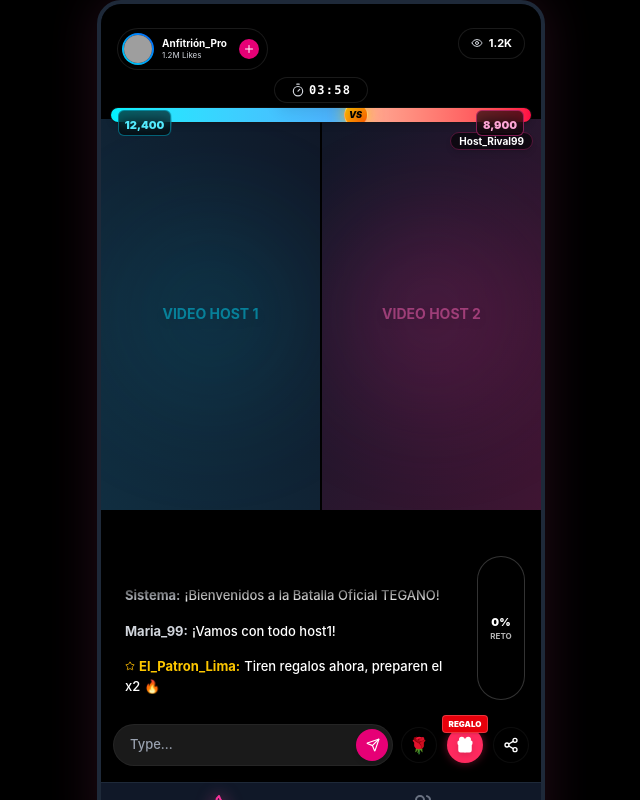
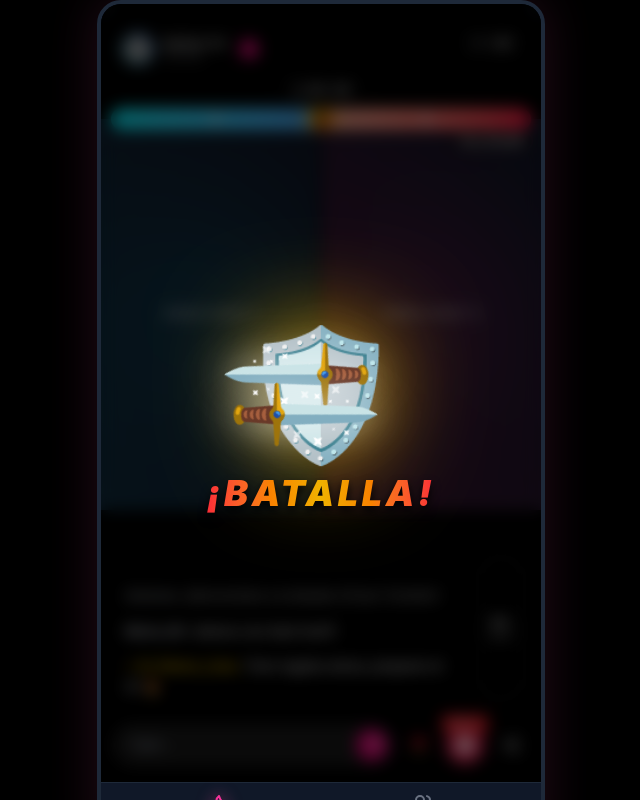
Before and after one commit to Thonny27/TiktokBatallas, a React (Vite) app: page / in a window 1280 px wide. Both pictures are taken after a click on the button "Test: Host". Shown: the whole page, without its empty margins (319-959 px from the left). Built offline with nearby package versions, Linux system fonts and the light colour scheme; grey boxes are pictures that could not be loaded.

Commit message:
implementacion de batallasde 3 y 4 personas

```diff
--- a/src/App.jsx
+++ b/src/App.jsx
@@ -24,8 +24,11 @@ export default function App() {
   // ==========================================
   const [battlePhase, setBattlePhase] = useState('active'); // 'active', 'results', 'solo'
   const [timeLeft, setTimeLeft] = useState(240); // 30 segundos para probar
-  const [score1, setScore1] = useState(12400);
-  const [score2, setScore2] = useState(8900);
+  const [score1, setScore1] = useState(0);
+  const [score2, setScore2] = useState(0);
+  const [score3, setScore3] = useState(0);
+  const [score4, setScore4] = useState(0);
+  const [battleType, setBattleType] = useState(2); // 2, 3, or 4 hosts
   const [balance, setBalance] = useState(500000); // Monedas ilimitadas para pruebas
   const [totalGiftsSent, setTotalGiftsSent] = useState(0); // Seguimiento de regalos enviados
 
@@ -83,8 +86,8 @@ export default function App() {
       // Simulador orgánico de puntos
       setScore1(s => s + (Math.random() > 0.6 ? Math.floor(Math.random() * 50) : 0));
       setScore2(s => s + (Math.random() > 0.6 ? Math.floor(Math.random() * 50) : 0));
-
-      // We need another way to unlock it when progress reaches 100. Let's do it in a separate useEffect.
+      if (battleType >= 3) setScore3(s => s + (Math.random() > 0.6 ? Math.floor(Math.random() * 50) : 0));
+      if (battleType >= 4) setScore4(s => s + (Math.random() > 0.6 ? Math.floor(Math.random() * 50) : 0));
 
       // Simulador orgánico de chat
       if (Math.random() > 0.8) {
@@ -106,7 +109,7 @@ export default function App() {
       }
     }, 1000);
     return () => clearInterval(timer);
-  }, [userRole, activeTab]);
+  }, [userRole, activeTab, battlePhase, battleType]);
 
   // Unlock community gift
   useEffect(() => {
@@ -201,7 +204,11 @@ export default function App() {
   // RENDERIZADO
   // ==========================================
   if (!userRole) {
-    return <RoleSelector onSelectRole={(role) => { setUserRole(role); setActiveTab('arena'); }} />;
+    return <RoleSelector
+      onSelectRole={(role) => { setUserRole(role); setActiveTab('arena'); }}
+      battleType={battleType}
+      onSelectBattleType={setBattleType}
+    />;
   }
 
   const renderDashboard = () => {
@@ -242,6 +249,9 @@ export default function App() {
                   isBattleActive={battlePhase === 'active' || battlePhase === 'results'}
                   score1={score1}
                   score2={score2}
+                  score3={score3}
+                  score4={score4}
+                  battleType={battleType}
                   hearts={hearts}
                   smallGifts={smallGifts}
                   isGiantGiftActive={isGiantGiftActive}
--- a/src/components/Arena/ArenaScreen.jsx
+++ b/src/components/Arena/ArenaScreen.jsx
@@ -1,4 +1,4 @@
-import React, { useState } from 'react';
+import React, { useState, useEffect } from 'react';
 import { Eye, Gift, Share2, MoreHorizontal, AlertTriangle, Plus, Send } from 'lucide-react';
 import PKBar from './PKBar';
 import Chat from './Chat';
@@ -15,6 +15,9 @@ export default function ArenaScreen({
   isBattleActive,
   score1,
   score2,
+  score3 = 0,
+  score4 = 0,
+  battleType = 2,
   isGiantGiftActive,
   smallGifts,
   hearts,
@@ -30,6 +33,17 @@ export default function ArenaScreen({
 }) {
   const isSnipeTime = timeLeft <= 60 && timeLeft > 0;
   const [selectedHost, setSelectedHost] = useState(null);
+  const [showBattleStartAnim, setShowBattleStartAnim] = useState(false);
+
+  useEffect(() => {
+    if (isBattleActive) {
+      setShowBattleStartAnim(true);
+      const t = setTimeout(() => setShowBattleStartAnim(false), 3000);
+      return () => clearTimeout(t);
+    } else {
+      setShowBattleStartAnim(false);
+    }
+  }, [isBattleActive]);
 
   const mockHost1 = {
     name: 'Anfitrión_Pro',
@@ -101,60 +115,44 @@ export default function ArenaScreen({
         <>
           {/* 2. BARRA PK (Flotando debajo del header - ABSOLUTE) */}
           <div className="absolute top-[65px] left-0 w-full z-40 pointer-events-none">
-            <PKBar score1={score1} score2={score2} timeLeft={timeLeft} />
+            <PKBar score1={score1} score2={score2} score3={score3} score4={score4} battleType={battleType} timeLeft={timeLeft} />
           </div>
 
           {/* 3. VIDEOS (Mitad de pantalla en PK Mode, espaciados para no tapar header/pkbar) */}
-          <div className="flex w-full h-[65%] shrink-0 pointer-events-none relative z-20 pt-[115px]">
-            <div className="w-1/2 relative bg-gray-900 border-r border-black flex flex-col items-center justify-center overflow-hidden">
-              <div className="absolute inset-0 bg-gradient-to-tr from-cyan-900/40 to-transparent"></div>
-              <div className="w-48 h-48 rounded-full bg-cyan-500/20 blur-3xl absolute animate-[pulse_4s_ease-in-out_infinite]"></div>
-              <span className="text-cyan-400/50 font-bold text-sm z-10 drop-shadow-lg">VIDEO HOST 1</span>
-
-              {/* Animación de WIN/LOSE Host 1 */}
+          <div className="flex w-full h-[65%] shrink-0 pointer-events-none relative z-20 pt-[115px] flex-wrap">
+            {(() => {
+              const maxScore = Math.max(score1, score2, battleType >= 3 ? score3 : 0, battleType >= 4 ? score4 : 0);
+              const renderVideoHost = (hostIndex, name, score, colorClass, gradient, pulseColor, containerClass) => {
+                const isWinner = score >= maxScore && maxScore > 0;
+                return (
+                  <div key={hostIndex} className={`relative bg-gray-900 border-black flex flex-col items-center justify-center overflow-hidden ${containerClass}`}>
+                    <div className={`absolute inset-0 bg-gradient-to-tr ${gradient} to-transparent`}></div>
+                    {hostIndex > 1 && name && (
+                      <div className="absolute top-2 right-2 z-20">
+                        <span onClick={(e) => { e.stopPropagation(); setSelectedHost(mockHost2); }} className={`bg-black/60 backdrop-blur-md rounded-full px-2 py-0.5 text-white font-bold text-[10px] border ${colorClass} shadow-md cursor-pointer pointer-events-auto hover:bg-black/80 transition`}>
+                          {name}
+                        </span>
+                      </div>
+                    )}
+                    <div className={`w-32 h-32 md:w-48 md:h-48 rounded-full ${pulseColor} blur-3xl absolute animate-[pulse_4s_ease-in-out_infinite]`}></div>
+                    <span className={`text-white/50 font-bold text-xs md:text-sm z-10 drop-shadow-lg`}>VIDEO HOST {hostIndex}</span>
                     <AnimatePresence>
                       {battlePhase === 'results' && (
-                  <motion.div
-                    initial={{ scale: 0, opacity: 0, rotate: -20 }}
-                    animate={{ scale: 1, opacity: 1, rotate: 0 }}
-                    className="absolute inset-0 flex flex-col items-center justify-center bg-black/40 backdrop-blur-[2px] z-30"
-                  >
-                    {score1 >= score2 ? (
-                      <div className="flex flex-col items-center relative">
-                        {/* Aura radial dorada */}
-                        <div className="absolute top-1/2 left-1/2 transform -translate-x-1/2 -translate-y-1/2 w-40 h-40 bg-yellow-500/40 blur-[40px] rounded-full animate-pulse z-0 pointer-events-none"></div>
-
-                        <motion.div
-                          animate={{ y: [0, -15, 0], scale: [1, 1.1, 1] }}
-                          transition={{ repeat: Infinity, duration: 2, ease: "easeInOut" }}
-                          className="text-7xl drop-shadow-[0_0_30px_rgba(250,204,21,1)] mb-2 relative z-10"
-                        >
-                          👑
-                        </motion.div>
-
-                        <div className="relative z-10 bg-black/40 px-6 py-1 rounded-full border border-yellow-500/30 shadow-[0_0_20px_rgba(250,204,21,0.4)] backdrop-blur-sm mt-1">
-                          <span className="font-black italic text-4xl text-transparent bg-clip-text bg-gradient-to-b from-yellow-200 via-yellow-400 to-yellow-600 drop-shadow-[0_2px_4px_rgba(0,0,0,0.8)] tracking-widest">
-                            WIN
-                          </span>
+                        <motion.div initial={{ scale: 0, opacity: 0, rotate: hostIndex % 2 === 0 ? 20 : -20 }} animate={{ scale: 1, opacity: 1, rotate: 0 }} className="absolute inset-0 flex flex-col items-center justify-center bg-black/40 backdrop-blur-[2px] z-30">
+                          {isWinner ? (
+                            <div className="flex flex-col items-center relative scale-75 md:scale-100">
+                              <div className="absolute top-1/2 left-1/2 transform -translate-x-1/2 -translate-y-1/2 w-32 h-32 md:w-40 md:h-40 bg-yellow-500/40 blur-[40px] rounded-full animate-pulse z-0 pointer-events-none"></div>
+                              <motion.div animate={{ y: [0, -15, 0], scale: [1, 1.1, 1] }} transition={{ repeat: Infinity, duration: 2, ease: "easeInOut" }} className="text-5xl md:text-7xl drop-shadow-[0_0_30px_rgba(250,204,21,1)] mb-2 relative z-10">👑</motion.div>
+                              <div className="relative z-10 bg-black/40 px-4 md:px-6 py-1 rounded-full border border-yellow-500/30 shadow-[0_0_20px_rgba(250,204,21,0.4)] backdrop-blur-sm mt-1">
+                                <span className="font-black italic text-2xl md:text-4xl text-transparent bg-clip-text bg-gradient-to-b from-yellow-200 via-yellow-400 to-yellow-600 drop-shadow-[0_2px_4px_rgba(0,0,0,0.8)] tracking-widest">WIN</span>
                               </div>
                             </div>
                           ) : (
-                      <div className="flex flex-col items-center relative opacity-90 grayscale-[40%]">
-                        {/* Aura oscura y fría */}
-                        <div className="absolute top-1/2 left-1/2 transform -translate-x-1/2 -translate-y-1/2 w-40 h-40 bg-blue-900/30 blur-[40px] rounded-full animate-pulse z-0 pointer-events-none"></div>
-
-                        <motion.div
-                          animate={{ opacity: [0.6, 1, 0.6], y: [0, 5, 0] }}
-                          transition={{ repeat: Infinity, duration: 2.5, ease: "easeInOut" }}
-                          className="text-7xl drop-shadow-[0_0_20px_rgba(100,116,139,0.8)] mb-2 relative z-10"
-                        >
-                          🌧️
-                        </motion.div>
-
-                        <div className="relative z-10 bg-black/40 px-5 py-1 rounded-full border border-gray-500/30 shadow-[0_0_15px_rgba(0,0,0,0.8)] backdrop-blur-sm mt-1">
-                          <span className="font-black italic text-3xl text-gray-400 drop-shadow-[0_2px_4px_rgba(0,0,0,0.8)] tracking-widest">
-                            LOSE
-                          </span>
+                            <div className="flex flex-col items-center relative opacity-90 grayscale-[40%] scale-75 md:scale-100">
+                              <div className="absolute top-1/2 left-1/2 transform -translate-x-1/2 -translate-y-1/2 w-32 h-32 md:w-40 md:h-40 bg-blue-900/30 blur-[40px] rounded-full animate-pulse z-0 pointer-events-none"></div>
+                              <motion.div animate={{ opacity: [0.6, 1, 0.6], y: [0, 5, 0] }} transition={{ repeat: Infinity, duration: 2.5, ease: "easeInOut" }} className="text-5xl md:text-7xl drop-shadow-[0_0_20px_rgba(100,116,139,0.8)] mb-2 relative z-10">🌧️</motion.div>
+                              <div className="relative z-10 bg-black/40 px-4 md:px-5 py-1 rounded-full border border-gray-500/30 shadow-[0_0_15px_rgba(0,0,0,0.8)] backdrop-blur-sm mt-1">
+                                <span className="font-black italic text-xl md:text-3xl text-gray-400 drop-shadow-[0_2px_4px_rgba(0,0,0,0.8)] tracking-widest">LOSE</span>
                               </div>
                             </div>
                           )}
@@ -162,68 +160,41 @@ export default function ArenaScreen({
                       )}
                     </AnimatePresence>
                   </div>
-            <div className="w-1/2 relative bg-gray-900 border-l border-black flex flex-col items-center justify-center overflow-hidden">
-              <div className="absolute inset-0 bg-gradient-to-tl from-pink-900/40 to-transparent"></div>
-              <div className="absolute top-2 right-2 z-20">
-                <span
-                  onClick={(e) => { e.stopPropagation(); setSelectedHost(mockHost2); }}
-                  className="bg-black/60 backdrop-blur-md rounded-full px-2 py-0.5 text-white font-bold text-[10px] border border-pink-500/30 shadow-md cursor-pointer pointer-events-auto hover:bg-black/80 transition"
-                >Host_Rival99</span>
+                );
+              };
+
+              if (battleType === 2) {
+                return (
+                  <>
+                    {renderVideoHost(1, null, score1, '', 'from-cyan-900/40', 'bg-cyan-500/20', 'w-1/2 h-full border-r')}
+                    {renderVideoHost(2, 'Host_Rival99', score2, 'border-pink-500/30', 'from-pink-900/40', 'bg-pink-500/20', 'w-1/2 h-full border-l')}
+                  </>
+                );
+              } else if (battleType === 3) {
+                return (
+                  <>
+                    {renderVideoHost(1, null, score1, '', 'from-cyan-900/40', 'bg-cyan-500/20', 'w-1/2 h-full border-r')}
+                    <div className="w-1/2 h-full flex flex-col border-l border-black pointer-events-auto">
+                      {renderVideoHost(2, 'Host_Rival99', score2, 'border-pink-500/30', 'from-pink-900/40', 'bg-pink-500/20', 'h-1/2 border-b w-full')}
+                      {renderVideoHost(3, 'TercerHost', score3, 'border-orange-500/30', 'from-orange-900/40', 'bg-orange-500/20', 'h-1/2 border-t w-full')}
                     </div>
-              <div className="w-48 h-48 rounded-full bg-pink-500/20 blur-3xl absolute animate-[pulse_3s_ease-in-out_infinite]"></div>
-              <span className="text-pink-400/50 font-bold text-sm z-10 drop-shadow-lg">VIDEO HOST 2</span>
-
-              {/* Animación de WIN/LOSE Host 2 */}
-              <AnimatePresence>
-                {battlePhase === 'results' && (
-                  <motion.div
-                    initial={{ scale: 0, opacity: 0, rotate: 20 }}
-                    animate={{ scale: 1, opacity: 1, rotate: 0 }}
-                    className="absolute inset-0 flex flex-col items-center justify-center bg-black/40 backdrop-blur-[2px] z-30"
-                  >
-                    {score2 > score1 ? (
-                      <div className="flex flex-col items-center relative">
-                        {/* Aura radial dorada */}
-                        <div className="absolute top-1/2 left-1/2 transform -translate-x-1/2 -translate-y-1/2 w-40 h-40 bg-yellow-500/40 blur-[40px] rounded-full animate-pulse z-0 pointer-events-none"></div>
-
-                        <motion.div
-                          animate={{ y: [0, -15, 0], scale: [1, 1.1, 1] }}
-                          transition={{ repeat: Infinity, duration: 2, ease: "easeInOut" }}
-                          className="text-7xl drop-shadow-[0_0_30px_rgba(250,204,21,1)] mb-2 relative z-10"
-                        >
-                          👑
-                        </motion.div>
-
-                        <div className="relative z-10 bg-black/40 px-6 py-1 rounded-full border border-yellow-500/30 shadow-[0_0_20px_rgba(250,204,21,0.4)] backdrop-blur-sm mt-1">
-                          <span className="font-black italic text-4xl text-transparent bg-clip-text bg-gradient-to-b from-yellow-200 via-yellow-400 to-yellow-600 drop-shadow-[0_2px_4px_rgba(0,0,0,0.8)] tracking-widest">
-                            WIN
-                          </span>
+                  </>
+                );
+              } else if (battleType === 4) {
+                return (
+                  <>
+                    <div className="w-1/2 h-full flex flex-col border-r border-black pointer-events-auto">
+                      {renderVideoHost(1, null, score1, '', 'from-cyan-900/40', 'bg-cyan-500/20', 'h-1/2 border-b w-full')}
+                      {renderVideoHost(3, 'Host_Naranja', score3, 'border-orange-500/30', 'from-orange-900/40', 'bg-orange-500/20', 'h-1/2 border-t w-full')}
                     </div>
+                    <div className="w-1/2 h-full flex flex-col border-l border-black pointer-events-auto">
+                      {renderVideoHost(2, 'Host_Rival99', score2, 'border-pink-500/30', 'from-pink-900/40', 'bg-pink-500/20', 'h-1/2 border-b w-full')}
+                      {renderVideoHost(4, 'Host_Morado', score4, 'border-purple-500/30', 'from-purple-900/40', 'bg-purple-500/20', 'h-1/2 border-t w-full')}
                     </div>
-                    ) : (
-                      <div className="flex flex-col items-center relative opacity-90 grayscale-[40%]">
-                        {/* Aura oscura y fría */}
-                        <div className="absolute top-1/2 left-1/2 transform -translate-x-1/2 -translate-y-1/2 w-40 h-40 bg-blue-900/30 blur-[40px] rounded-full animate-pulse z-0 pointer-events-none"></div>
-
-                        <motion.div
-                          animate={{ opacity: [0.6, 1, 0.6], y: [0, 5, 0] }}
-                          transition={{ repeat: Infinity, duration: 2.5, ease: "easeInOut" }}
-                          className="text-7xl drop-shadow-[0_0_20px_rgba(100,116,139,0.8)] mb-2 relative z-10"
-                        >
-                          🌧️
-                        </motion.div>
-
-                        <div className="relative z-10 bg-black/40 px-5 py-1 rounded-full border border-gray-500/30 shadow-[0_0_15px_rgba(0,0,0,0.8)] backdrop-blur-sm mt-1">
-                          <span className="font-black italic text-3xl text-gray-400 drop-shadow-[0_2px_4px_rgba(0,0,0,0.8)] tracking-widest">
-                            LOSE
-                          </span>
-                        </div>
-                      </div>
-                    )}
-                  </motion.div>
-                )}
-              </AnimatePresence>
-            </div>
+                  </>
+                );
+              }
+            })()}
           </div>
         </>
       ) : (
@@ -234,6 +205,67 @@ export default function ArenaScreen({
           <span className="text-white/50 font-bold text-lg z-10 drop-shadow-lg">PANTALLA COMPLETA</span>
         </div>
       )}
+
+      {/* Battle Start Animation Overlay */}
+      <AnimatePresence>
+        {showBattleStartAnim && (
+          <motion.div
+            initial={{ opacity: 0 }}
+            animate={{ opacity: 1 }}
+            exit={{ opacity: 0 }}
+            className="absolute inset-0 z-50 flex items-center justify-center bg-black/60 backdrop-blur-sm pointer-events-none"
+          >
+            <div className="relative flex items-center justify-center">
+              {/* Escudo central brillando */}
+              <motion.div
+                initial={{ scale: 0, opacity: 0 }}
+                animate={{ scale: [0, 1.2, 1], opacity: 1 }}
+                transition={{ duration: 0.8, ease: "backOut" }}
+                className="text-9xl drop-shadow-[0_0_50px_rgba(234,179,8,1)] z-10 relative"
+              >
+                🛡️
+              </motion.div>
+
+              {/* Espada Izquierda (Chocando) */}
+              <motion.div
+                initial={{ x: -200, y: -200, rotate: -45, opacity: 0 }}
+                animate={{ x: -20, y: -20, rotate: 45, opacity: 1 }}
+                transition={{ delay: 0.5, duration: 0.3, type: "spring", stiffness: 300 }}
+                className="text-8xl absolute z-20 drop-shadow-[0_0_20px_rgba(255,255,255,0.8)]"
+              >
+                🗡️
+              </motion.div>
+
+              {/* Espada Derecha (Chocando) */}
+              <motion.div
+                initial={{ x: 200, y: 200, rotate: 135, opacity: 0 }}
+                animate={{ x: 20, y: 20, rotate: 45, opacity: 1 }}
+                transition={{ delay: 0.5, duration: 0.3, type: "spring", stiffness: 300 }}
+                className="text-8xl absolute z-20 drop-shadow-[0_0_20px_rgba(255,255,255,0.8)] scale-x-[-1]"
+              >
+                🗡️
+              </motion.div>
+
+              {/* Destello de choque */}
+              <motion.div
+                initial={{ scale: 0, opacity: 0 }}
+                animate={{ scale: [0, 2, 0], opacity: [0, 1, 0] }}
+                transition={{ delay: 0.7, duration: 0.5 }}
+                className="absolute z-30 w-48 h-48 bg-white/80 blur-2xl rounded-full"
+              ></motion.div>
+
+              <motion.div
+                initial={{ scale: 0, y: 50, opacity: 0 }}
+                animate={{ scale: 1, y: 100, opacity: 1 }}
+                transition={{ delay: 1, duration: 0.5 }}
+                className="absolute z-40 text-4xl font-black italic text-transparent bg-clip-text bg-gradient-to-r from-red-500 via-yellow-500 to-red-500 drop-shadow-[0_5px_5px_rgba(0,0,0,1)] tracking-widest uppercase"
+              >
+                ¡BATALLA!
+              </motion.div>
+            </div>
+          </motion.div>
+        )}
+      </AnimatePresence>
 
       {/* =========================================
           4. ZONA INFERIOR: CHAT, ANIMACIONES Y BOTONES
--- a/src/components/Arena/PKBar.jsx
+++ b/src/components/Arena/PKBar.jsx
@@ -2,10 +2,20 @@ import React from 'react';
 import { Timer, Zap } from 'lucide-react';
 import { motion } from 'framer-motion';
 
-export default function PKBar({ score1, score2, timeLeft }) {
+export default function PKBar({ score1, score2, score3 = 0, score4 = 0, battleType = 2, timeLeft }) {
   const isSnipeTime = timeLeft <= 60 && timeLeft > 0;
-  const totalScore = score1 + score2 || 1;
-  const score1Pct = Math.max(5, Math.min(95, (score1 / totalScore) * 100));
+
+  let totalScore = score1 + score2;
+  if (battleType >= 3) totalScore += score3;
+  if (battleType >= 4) totalScore += score4;
+  totalScore = totalScore || 1;
+
+  const getPct = (score) => {
+    if (score1 === 0 && score2 === 0 && score3 === 0 && score4 === 0) {
+      return 100 / battleType;
+    }
+    return Math.max(0, Math.min(100, (score / totalScore) * 100));
+  };
 
   const formatTime = (seconds) => {
     const m = Math.floor(seconds / 60).toString().padStart(2, '0');
@@ -29,26 +39,49 @@ export default function PKBar({ score1, score2, timeLeft }) {
       </motion.div>
 
       {/* Contenedor Principal de la Barra */}
-      <div className="h-4 w-[96%] bg-black/60 rounded-full flex overflow-hidden border border-white/5 relative shadow-md">
+      <div className="h-6 w-[96%] bg-black/60 rounded-full flex overflow-hidden border border-white/5 relative shadow-md">
 
          {/* Barra Izquierda (Host 1 - Cyan) */}
          <div
-           className="h-full bg-gradient-to-r from-[#00f2fe] to-[#4facfe] transition-all duration-700 ease-out relative flex items-center justify-start px-2"
-           style={{ width: `${score1Pct}%` }}
+           className="h-full bg-gradient-to-r from-[#00f2fe] to-[#4facfe] transition-all duration-700 ease-out relative flex items-center justify-center overflow-hidden"
+           style={{ width: `${getPct(score1)}%` }}
          >
+           <span className="text-white font-black text-[11px] drop-shadow-md px-1">{score1.toLocaleString()}</span>
          </div>
 
-         {/* Barra Derecha (Host 2 - Pink) */}
+         {/* Barra 2 (Host 2 - Pink) */}
          <div
-           className="h-full bg-gradient-to-l from-[#ff0844] to-[#ffb199] transition-all duration-700 ease-out relative flex items-center justify-end px-2"
-           style={{ width: `${100 - score1Pct}%` }}
+           className="h-full bg-gradient-to-l from-[#ff0844] to-[#ffb199] transition-all duration-700 ease-out relative border-l border-white/20 flex items-center justify-center overflow-hidden"
+           style={{ width: `${getPct(score2)}%` }}
          >
+           <span className="text-white font-black text-[11px] drop-shadow-md px-1">{score2.toLocaleString()}</span>
          </div>
 
-         {/* Separador Central (VS Animado) */}
+         {/* Barra 3 (Host 3 - Orange) */}
+         {battleType >= 3 && (
+           <div
+             className="h-full bg-gradient-to-l from-orange-500 to-yellow-400 transition-all duration-700 ease-out relative border-l border-white/20 flex items-center justify-center overflow-hidden"
+             style={{ width: `${getPct(score3)}%` }}
+           >
+             <span className="text-white font-black text-[11px] drop-shadow-md px-1">{score3.toLocaleString()}</span>
+           </div>
+         )}
+
+         {/* Barra 4 (Host 4 - Purple) */}
+         {battleType >= 4 && (
+           <div
+             className="h-full bg-gradient-to-l from-purple-500 to-indigo-400 transition-all duration-700 ease-out relative border-l border-white/20 flex items-center justify-center overflow-hidden"
+             style={{ width: `${getPct(score4)}%` }}
+           >
+             <span className="text-white font-black text-[11px] drop-shadow-md px-1">{score4.toLocaleString()}</span>
+           </div>
+         )}
+
+         {/* Separador Central (VS Animado) SOLO para 2 hosts */}
+         {battleType === 2 && (
            <div
              className="absolute top-0 bottom-0 w-8 transform -translate-x-1/2 z-10 transition-all duration-700 flex items-center justify-center"
-           style={{ left: `${score1Pct}%` }}
+             style={{ left: `${getPct(score1)}%` }}
            >
               <div className="w-6 h-6 rounded-full bg-gradient-to-br from-yellow-400 to-orange-600 flex items-center justify-center shadow-[0_0_15px_rgba(250,204,21,0.8)] border border-white/40 z-20">
                 <span className="text-[9px] font-black italic text-black drop-shadow-sm">VS</span>
@@ -57,20 +90,7 @@ export default function PKBar({ score1, score2, timeLeft }) {
               {/* Efecto de choque/fuego detrás del VS */}
               <div className="absolute inset-0 bg-yellow-400/30 blur-md rounded-full animate-pulse z-10"></div>
            </div>
-      </div>
-
-      {/* Puntuaciones CLARAMENTE VISIBLES */}
-      <div className="w-[96%] flex justify-between absolute bottom-0 translate-y-1/2 px-2 pointer-events-none z-50">
-        <div className="bg-black/60 rounded-md px-1.5 border border-cyan-500/50 backdrop-blur-sm">
-          <span className="text-cyan-300 font-black text-[11px] drop-shadow-md">
-            {score1.toLocaleString()}
-          </span>
-        </div>
-        <div className="bg-black/60 rounded-md px-1.5 border border-pink-500/50 backdrop-blur-sm">
-          <span className="text-pink-300 font-black text-[11px] drop-shadow-md">
-            {score2.toLocaleString()}
-          </span>
-        </div>
+         )}
       </div>
     </div>
   );
```
Also changed, not shown: src/components/Auth/RoleSelector.jsx (+8 -2 lines). Lines whose indentation alone changed are shown as unchanged.
